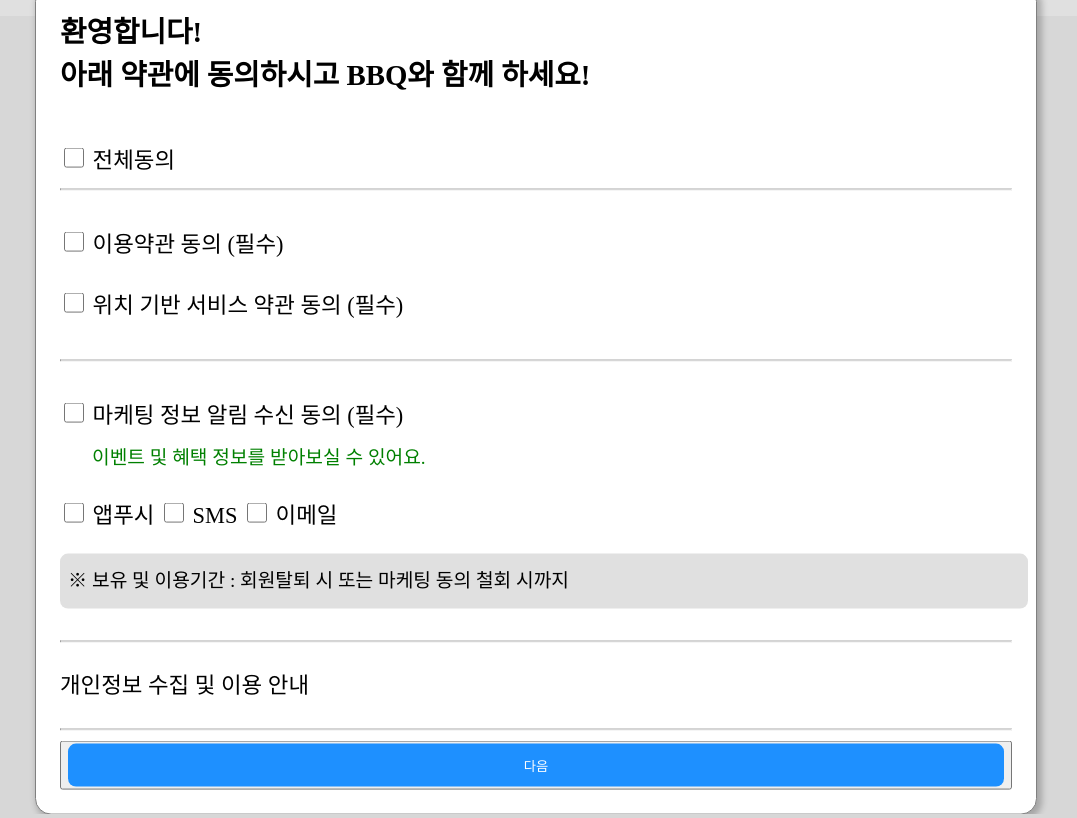
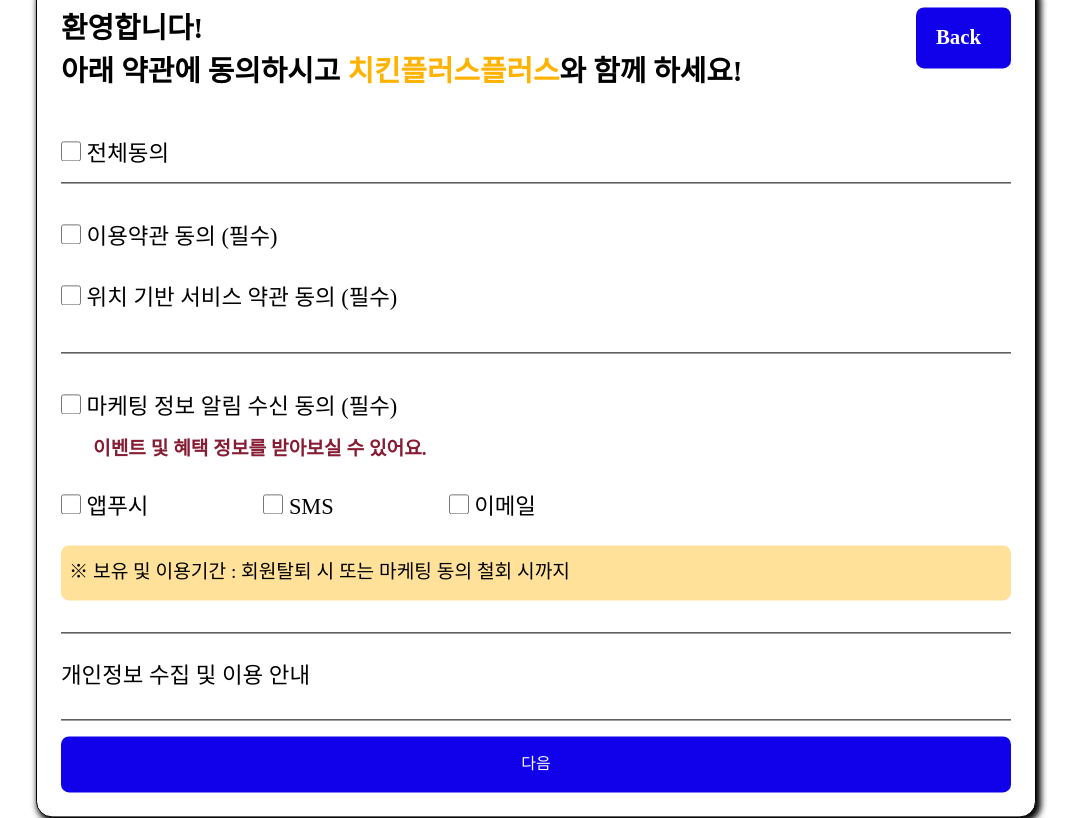
Before and after one commit to benchel/chicken_plusplus-website, a website: page register.html in a window 1280 px wide. Shown: the whole page, without its empty margins (104-1181 px from the left). Drawn offline with Linux system fonts and the light colour scheme; files that its build step writes are made by us from their sources.

Commit message:
회원가입페이지 업로드입니다.

```diff
--- a/register.html
+++ b/register.html
@@ -1,21 +1,23 @@
-
 <!DOCTYPE html>
 <html lang="ko-KR">
 <head>
     <meta charset="UTF-8"/>
     <meta name="viewport" content="width=device-width, initial-scale=1.0"/>
     <title>Document</title>
+    <link rel="stylesheet" href="./style/output.css"/>
     <link rel="stylesheet" href="./style/register.css"/>
-    <link rel="stylesheet" href="../learn-css/reset.css"/>
+    <link rel="stylesheet" href="./style/common/reset.css"/>
 </head>
 <body>
     <main class="register">
     <article class="register-card">
         <div class="register-content">
             <div class="header">
-                <p class="register-head">환영합니다!</p>
-                <p class="register-head2">
-                아래 약관에 동의하시고 BBQ와 함께 하세요!   </p>
+                <p class="register-head">환영합니다!<br>아래 약관에 동의하시고 <a class="logo">치킨플러스플러스</a>와 함께 하세요!</p>
+                <!-- <a href="javascript:history.back()" class="back-btn">Backup</a> -->
+                <button type="button" class="back-btn" onclick="history.back()">
+                    Back
+                </button>
             </div>
         <div class="register-all-agree" >
             <input class="register-checkbox" type="checkbox"/> 전체동의
@@ -41,13 +43,13 @@
             </div>
 
 
-            <div class="register-all-agree">
-                <input class="register-checkbox" type="checkbox"/> 앱푸시
-                <input class="register-checkbox" type="checkbox"/> SMS
-                <input class="register-checkbox" type="checkbox"/> 이메일
+            <div class="register-all-checkbox">
+                <div><input class="register-checkbox" type="checkbox"/> 앱푸시</div>
+                <div><input class="register-checkbox" type="checkbox"/> SMS</div>
+                <div><input class="register-checkbox" type="checkbox"/> 이메일</div>
             </div>
 
-            <div class="register">
+            <div class="register-caution">
                 ※ 보유 및 이용기간 : 회원탈퇴 시 또는 마케팅 동의 철회 시까지
             </div>
 
--- a/style/register.css
+++ b/style/register.css
@@ -1,12 +1,34 @@
 body{
-  background-color: rgb(215, 215, 215);
+  background-color:var(--color-white);
+
 }
 
 .header{
+    margin-bottom: 3rem;
+
+    display: flex;
+    justify-content: space-between;
+  .register-head{
+    line-height: 1.5;
     font-size: 1.8rem;
     font-weight: bold;
-    margin-bottom: 3rem;
-    line-height: 1.5;
+  }
+    .logo{
+      color: var(--color-mustard-800);
+      font-family:var(--font-Myanmar_Khyay);
+  }
+  .back-btn {
+    display: flex;
+    align-items: center;
+    font-weight: bold;
+    width: 10%;
+    height: 100%;
+    font-size: 1.3rem;
+    padding: 20px 20px;
+    border-radius: 8px;
+    color: var(--color-white);
+    background-color: var(--color-MediumBlue-500);
+  }
 }
 
 .register-card{
@@ -18,11 +40,12 @@ body{
   width: 100%;
   max-width: 1000px;
   overflow: hidden;
-  background-color: #fff;
-  border: 1px solid gray;
+  background-color: var(--color-white);
+  border: 1px solid var(--color-black);
   border-radius: 16px;
-  box-shadow: 3px 3px 6px 2px #0000003b;
+  box-shadow: 3px 3px 6px 2px var(--color-black);
 }
+
 
 
 .first-paragraph{
@@ -41,7 +64,8 @@ body{
     .info{
         margin-left: 2rem;
         font-size: 1.2rem;
-        color: green;
+        color:  var(--color-magenta);
+        font-weight: bold;
     }
   }
 }
@@ -53,14 +77,29 @@ body{
     .register-checkbox{
         width: 20px;
         height: 20px;
-        accent-color: dodgerblue;
+        accent-color: var(--color-MediumBlue-500);
     }
 }
 
-.register{
+.register-all-checkbox{
+  display: flex;
+  justify-content: space-between;
+  width: 50%;
+  font-size: 1.4rem;
+  font-weight: 500;
+  margin-bottom: 1rem;
+  .register-checkbox{
+    width: 20px;
+    height: 20px;
+    accent-color: var(--color-MediumBlue-500);
+  }
+
+}
+
+.register-caution{
     font-size: 1.2rem;
     border-radius: 8px;
-    background-color: rgb(224, 224, 224);
+    background-color: var(--color-mustard-500);
     padding: 0.5rem;
     margin-bottom: 1rem;
     width: 100%;
@@ -84,7 +123,7 @@ body{
 
 .register-job{
   font-size: 1.3rem;
-  color: dodgerblue;
+  color: var(--color-MediumBlue-500);
   font-weight: 600;
   margin-bottom: 0.8rem;
 }
@@ -94,17 +133,18 @@ body{
   line-height: 1.5;
 }
 
+
 .register-button{
     width: 100%;
     display: flex;
     justify-content: center;
-
+    margin-top: 16px;
     .register-link{
     display: block;
-    background-color: dodgerblue;
+    background-color:var(--color-MediumBlue-500);
     width: 100%;
-    color: white;
-    padding: 12px 16px;
+    color: var(--color-white);
+    padding: 20px 16px;
     border-radius: 8px;
     text-align: center;
     }
```
Also changed, not shown: style/output.css.
